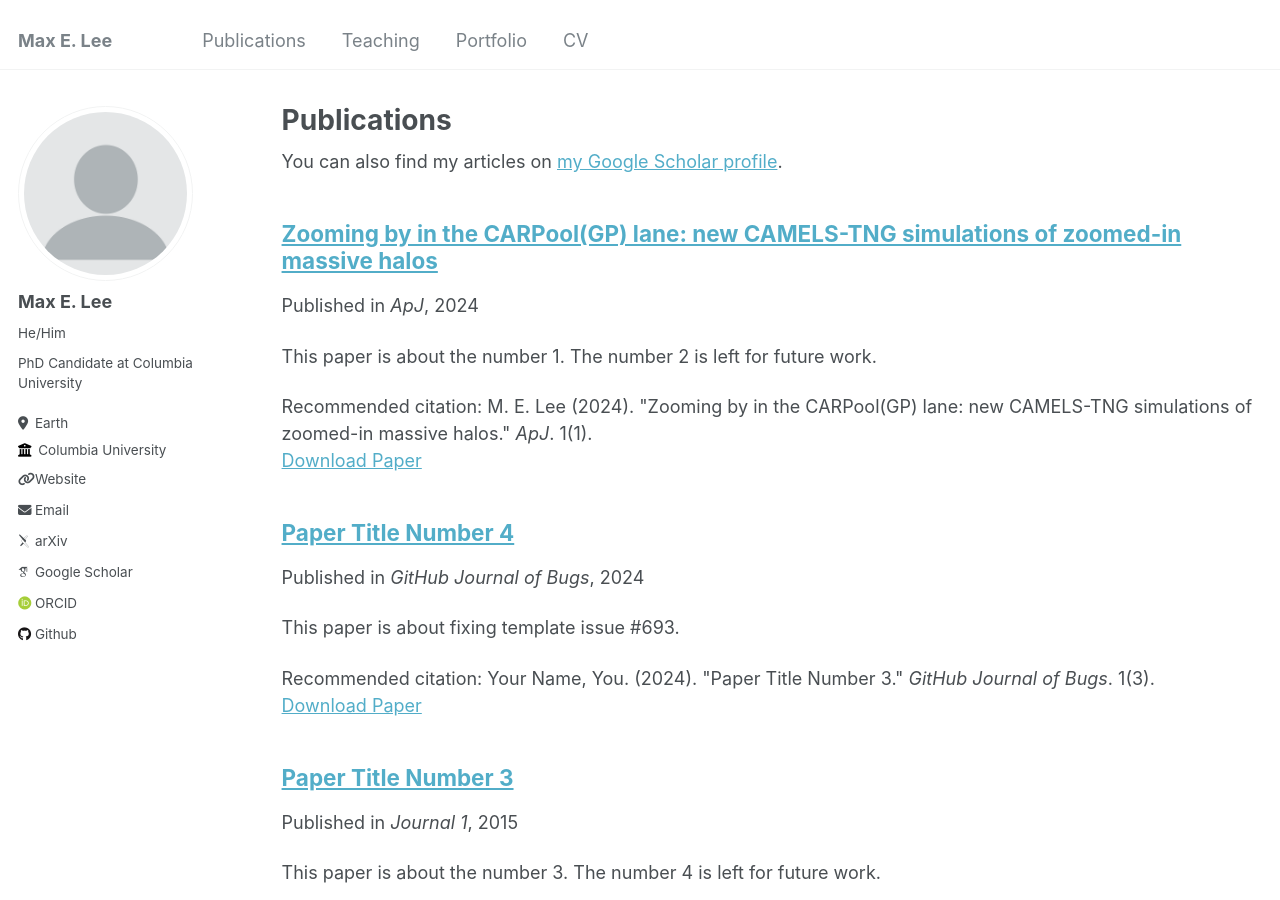
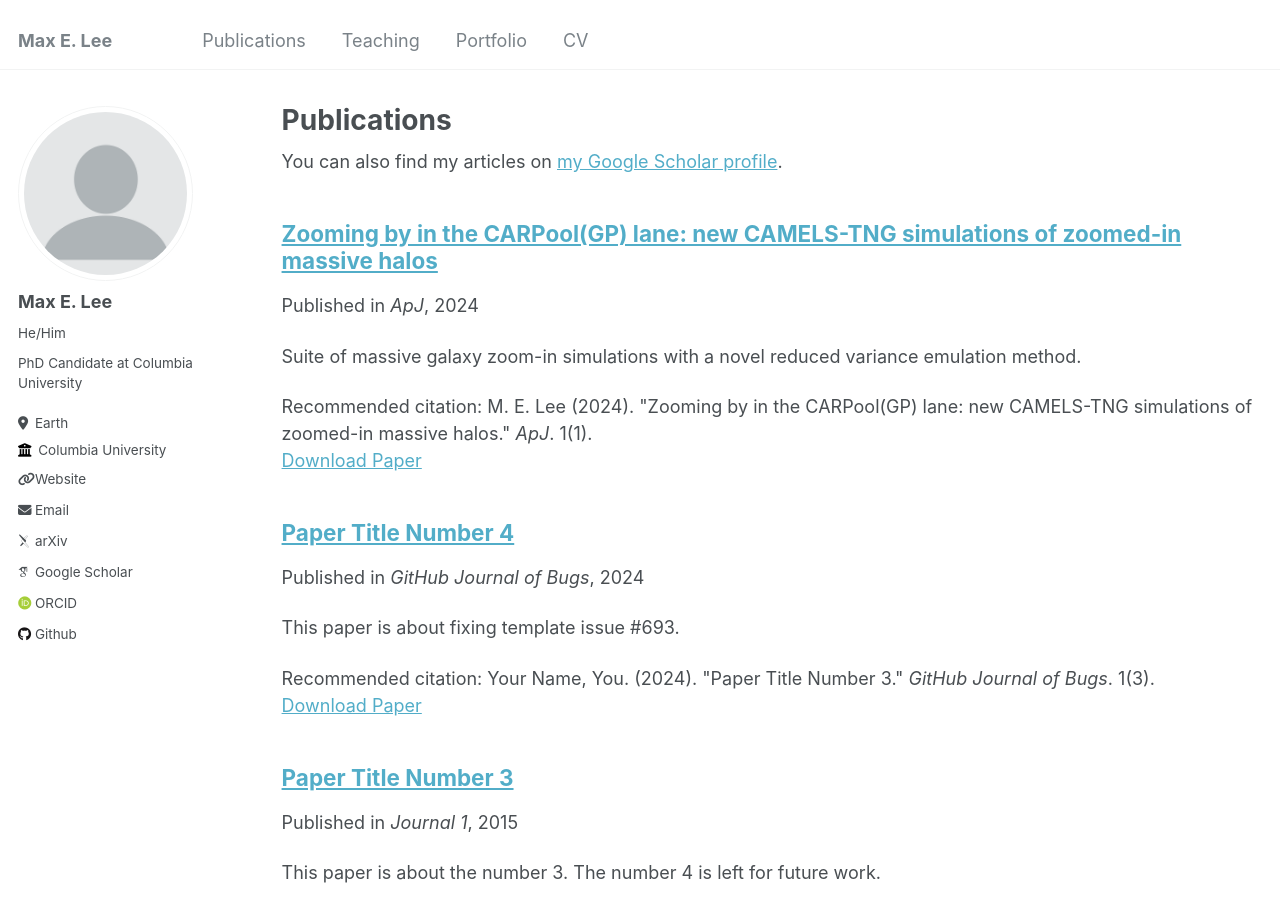
Before and after one commit to Maxelee/Maxelee.github.io, a Jekyll site: the page built from _pages/publications.md, in a window 1280 px wide and 900 px high. Built offline with Jekyll 4.4.1, drawn with Linux system fonts in a browser that asks for light colours; some web fonts are replaced.

Commit message:
testing papers

```diff
--- a/_publications/2025-06-04-CPGP.md
+++ b/_publications/2024-06-04-CPGP.md
@@ -1,8 +1,8 @@
 ---
 title: "Zooming by in the CARPool(GP) lane: new CAMELS-TNG simulations of zoomed-in massive halos"
 collection: publications
-permalink: /publication/2009-10-01-paper-title-number-1
-excerpt: 'This paper is about the number 1. The number 2 is left for future work.'
+permalink: /publication/2024-06-04-CPGP.md
+excerpt: 'Suite of massive galaxy zoom-in simulations with a novel reduced variance emulation method.'
 date: 2024-6-04
 venue: 'ApJ'
 paperurl: 'https://iopscience.iop.org/article/10.3847/1538-4357/ad3d4a'
```
